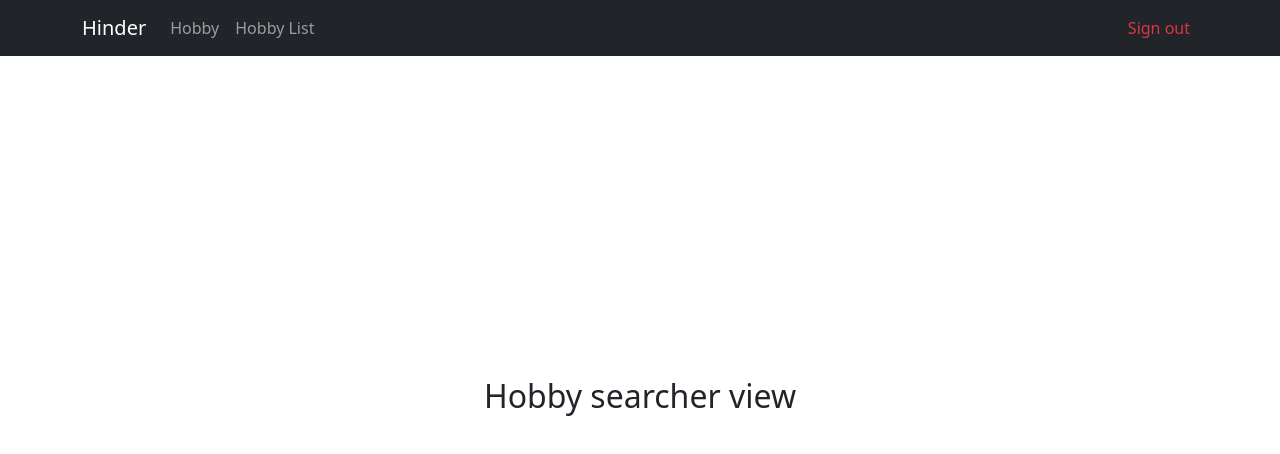
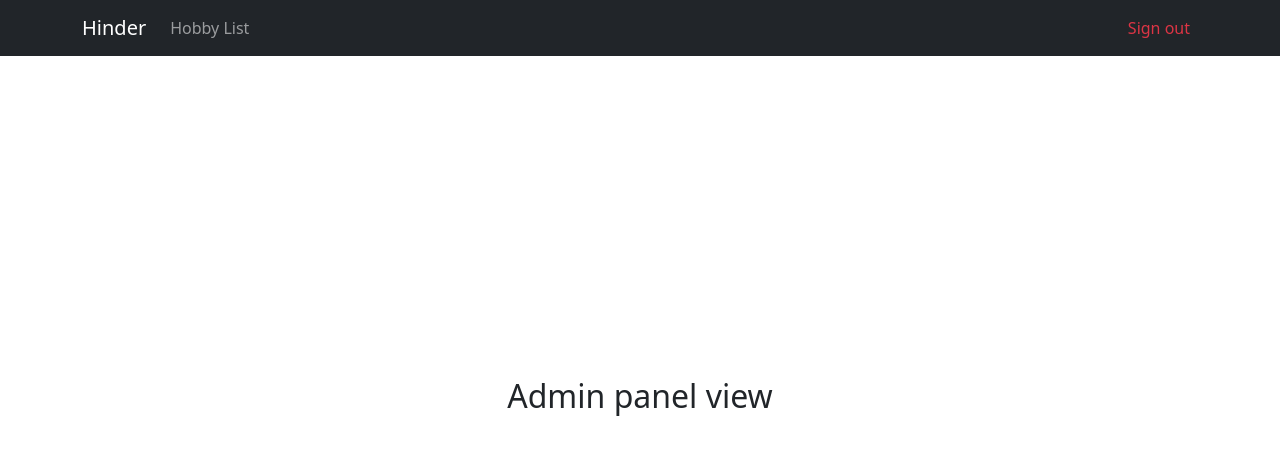
Before and after one commit to ignas-seskauskas/hinder, a React (Vite) app in the folder frontend/: page /home in a window 1280 px wide. Shown: the top 454 px of the page. Built offline with nearby package versions, Linux system fonts and the light colour scheme.

Commit message:
Minor changes pre-uml

```diff
--- a/frontend/src/App.tsx
+++ b/frontend/src/App.tsx
@@ -10,6 +10,7 @@ import RegisterPage from "./views/Login/RegisterPage";
 import HobbySearcherView from "./views/Home/HobbySearcherView";
 import HobbyPage from "./views/Hobby/HobbyPage";
 import HobbyListView from "./views/Admin/HobbyListView";
+import AdminHomeView from "./views/Home/AdminHomeView";
 
 function App() {
   return (
@@ -22,7 +23,7 @@ function App() {
             <Route path="/register" element={<RegisterPage />} />
           </Route>
           <Route element={<WithNav />}>
-            <Route path="/home" element={<HobbySearcherView />} />
+            <Route path="/home" element={<AdminHomeView />} />
             <Route path="/hobby/*" element={<HobbyPage />} />
             <Route path="/hobby/list" element={<HobbyListView />} />
           </Route>
--- a/frontend/src/components/NavBar/index.tsx
+++ b/frontend/src/components/NavBar/index.tsx
@@ -6,7 +6,7 @@ import { Link } from "react-router-dom";
 
 const NavBarView = () => {
   const navLinks = [
-    { title: "Hobby", path: "/not_implemented" },
+    //{ title: "Hobby", path: "/not_implemented" },
     { title: "Hobby List", path: "/hobby/list" },
   ];
 
--- /dev/null
+++ b/frontend/src/views/Home/AdminHomeView.tsx
@@ -0,0 +1,11 @@
+import React, { useState } from "react";
+
+const AdminHomeView = () => {
+  return (
+    <div>
+      <h2>Admin panel view</h2>
+    </div>
+  );
+};
+
+export default AdminHomeView;
```
